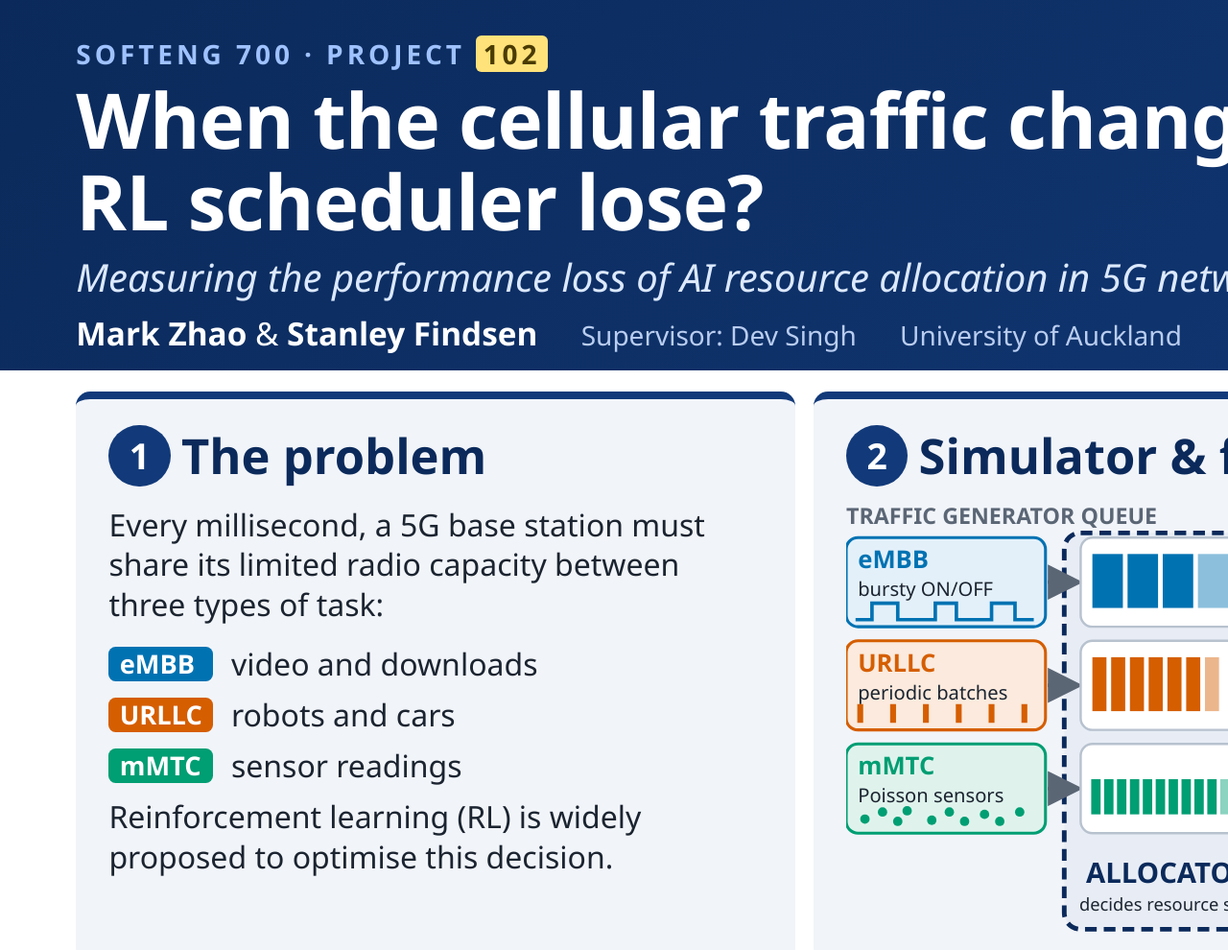
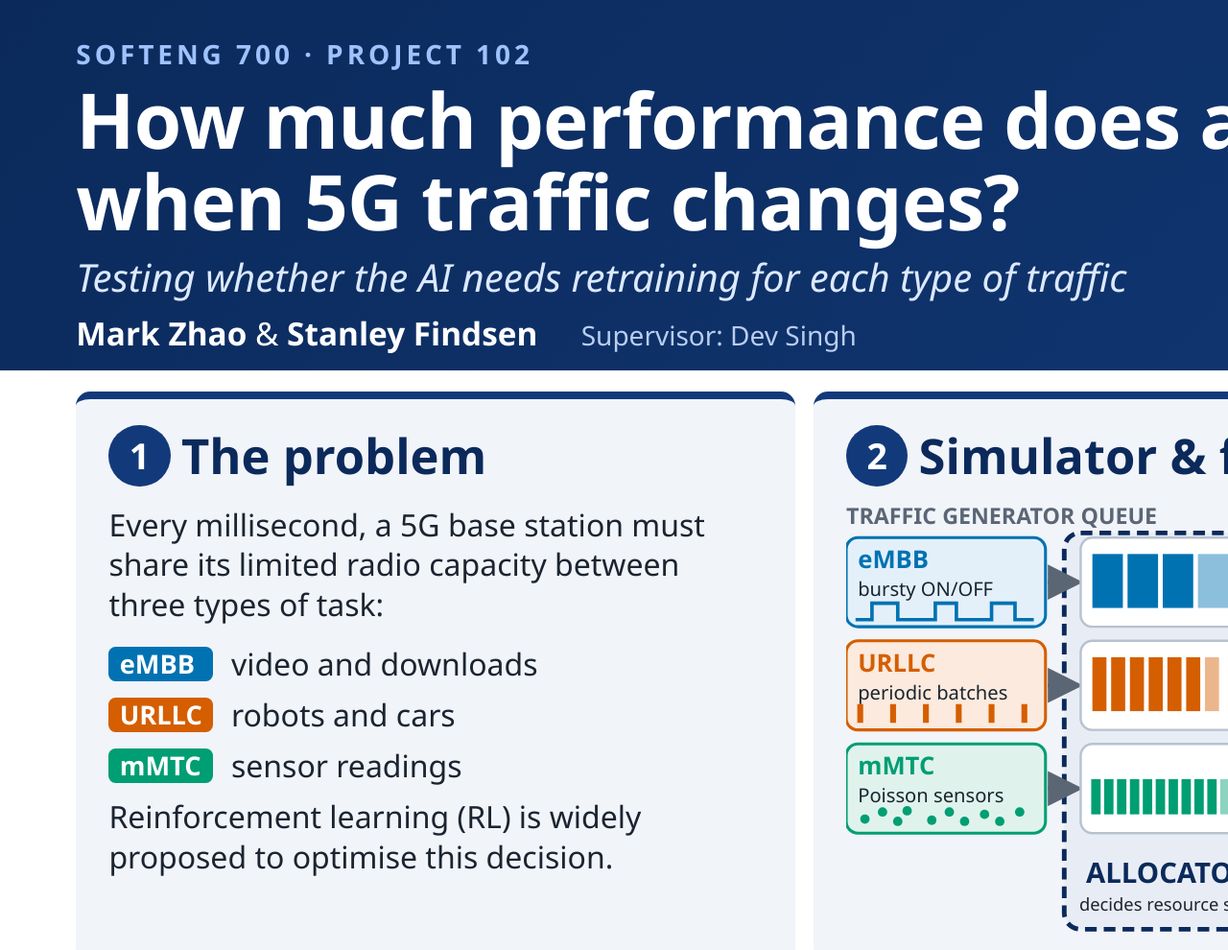
Before and after one commit to mzbzy10/SOFTENG700-simulation, a website: page poster/poster.html in a window 1280 px wide. Shown: the top 990 px of the page at 96% size. Drawn offline with Linux system fonts and the light colour scheme.

Commit message:
poster done

```diff
--- a/poster/poster.html
+++ b/poster/poster.html
@@ -95,13 +95,13 @@ table{font-size:21pt}th{padding:3mm 3mm}td{padding:3mm 3mm}td:first-child{white-
 </style></head>
 <body><div class="sheet">
   <div class="header"><div class="in">
-    <div class="kicker">SOFTENG 700 · Project <span class="todo">102</span></div>
-    <h1>When the cellular traffic changes, how much does an RL scheduler lose?</h1>
-    <div class="question">Measuring the performance loss of AI resource allocation in 5G networks</div>
-    <div class="people"><span><b>Mark Zhao</b> &amp; <b>Stanley Findsen</b></span><span class="dim">Supervisor: Dev Singh</span><span class="dim">University of Auckland</span></div>
+    <div class="kicker">SOFTENG 700 · Project 102</div>
+    <h1>How much performance does an AI scheduler lose when 5G traffic changes?</h1>
+    <div class="question">Testing whether the AI needs retraining for each type of traffic</div>
+    <div class="people"><span><b>Mark Zhao</b> &amp; <b>Stanley Findsen</b></span><span class="dim">Supervisor: Dev Singh</span></div>
   </div></div>
 
-  <div style="position:absolute;right:calc(var(--bleed) + var(--margin));bottom:calc(var(--bleed) + 5mm)"><img src="figs/logo.png" alt="University of Auckland Engineering" style="display:block;width:105mm;height:auto"></div>
+  <img src="figs/logo_white.png" alt="University of Auckland Engineering" style="position:absolute;right:9mm;top:47mm;width:100mm;height:auto">
   <div class="content">
     <div class="row2">
       <div class="card">
```
Also changed, not shown: 2 other files.
